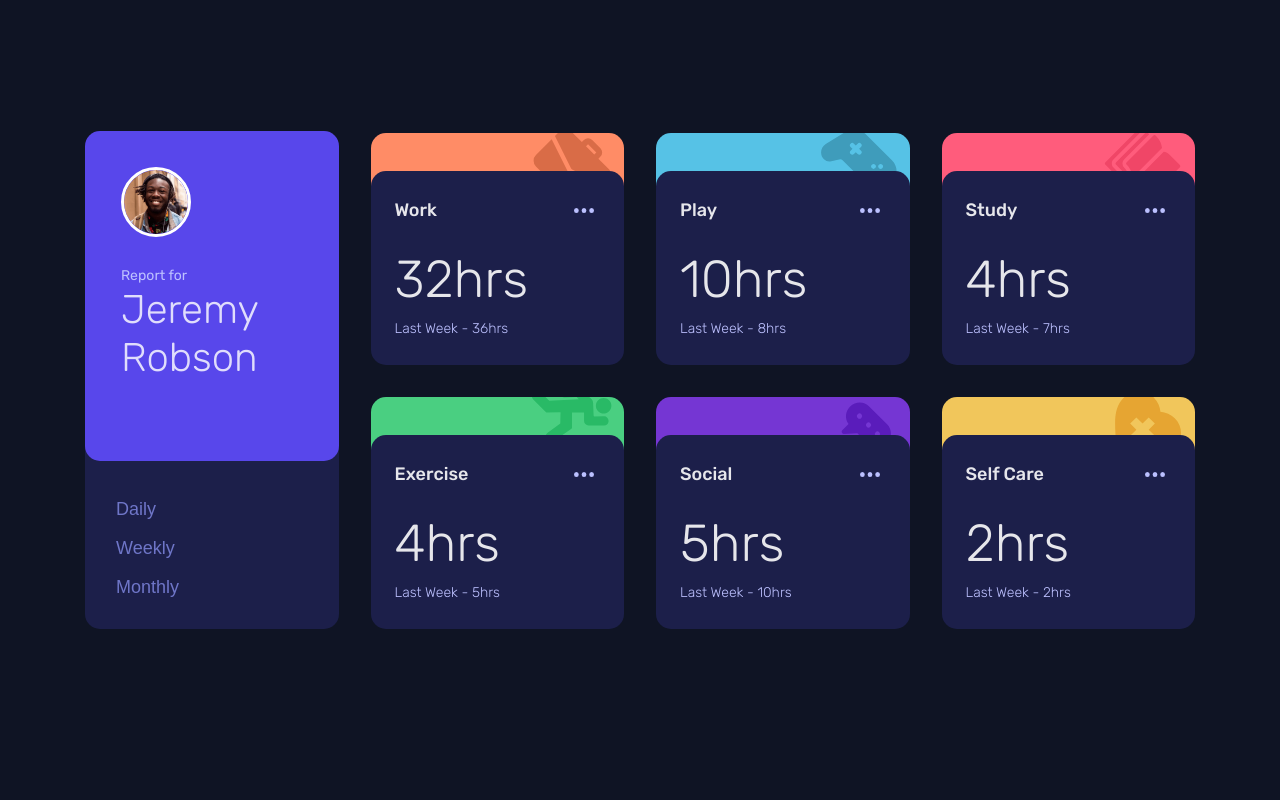
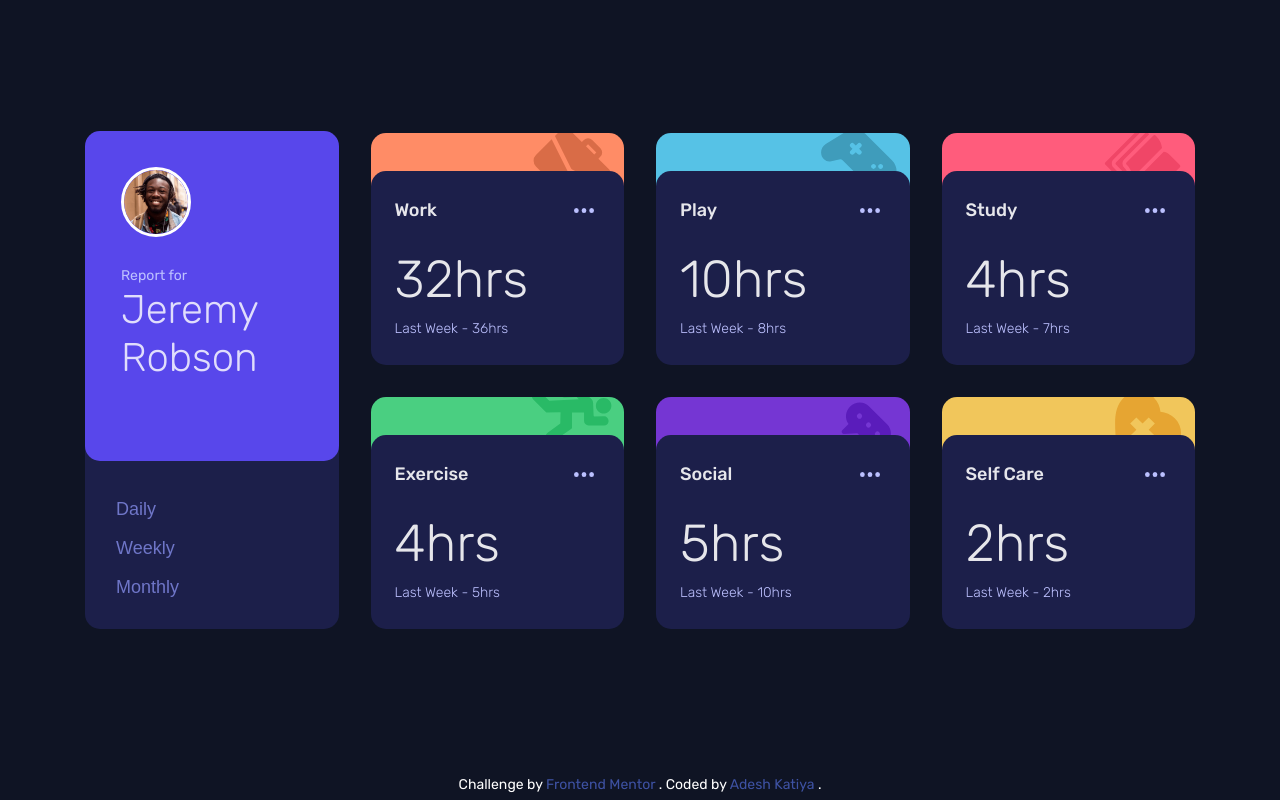
Before and after one commit to adeysh/fem__time-tracking-dashboard, a website built with Vite: page index.html in a window 1280 px wide. Built offline with nearby package versions, Linux system fonts and the light colour scheme; files whose address does not match are found by name.

Commit message:
update README

```diff
--- a/index.html
+++ b/index.html
@@ -19,9 +19,10 @@
     <!-- Feel free to remove these styles or customise in your own stylesheet 👍 -->
     <style>
         .attribution {
-            font-size: 11px;
+            font-size: 14px;
             text-align: center;
-            display: none;
+            position: absolute;
+            bottom: 5px;
         }
 
         .attribution a {
```
Also changed, not shown: README.md.
